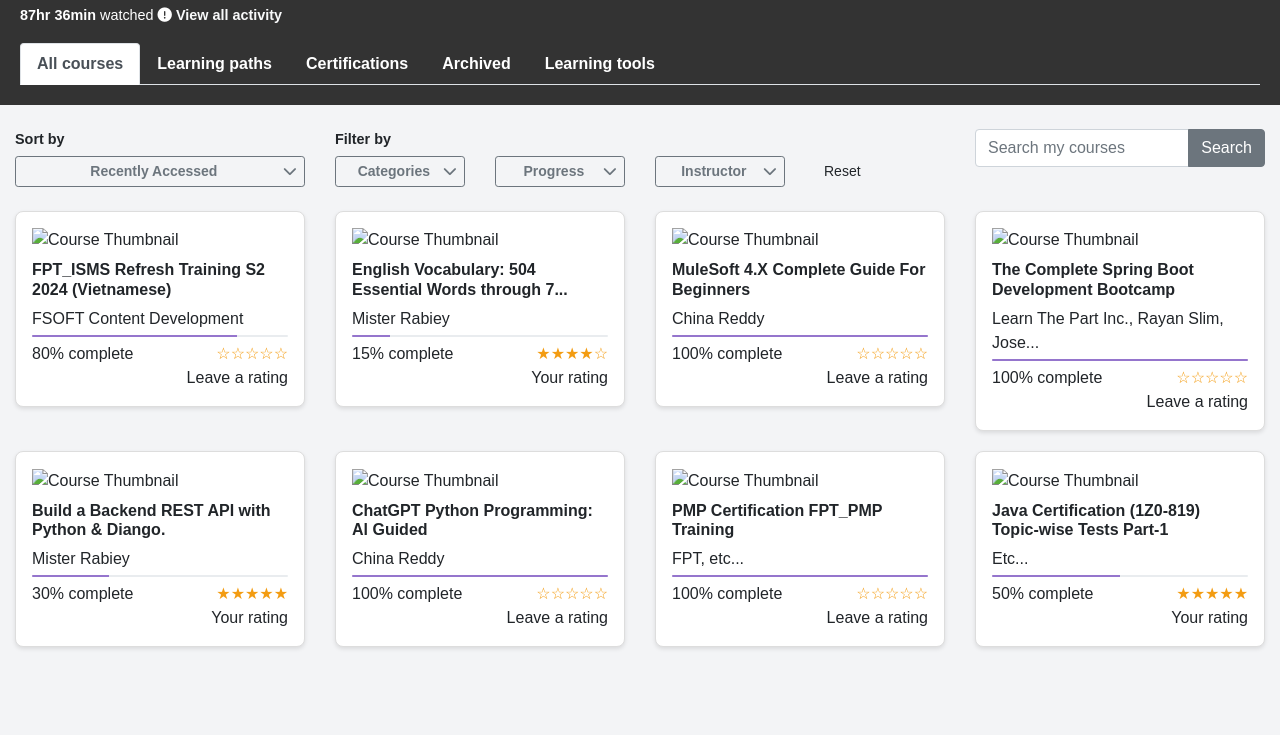
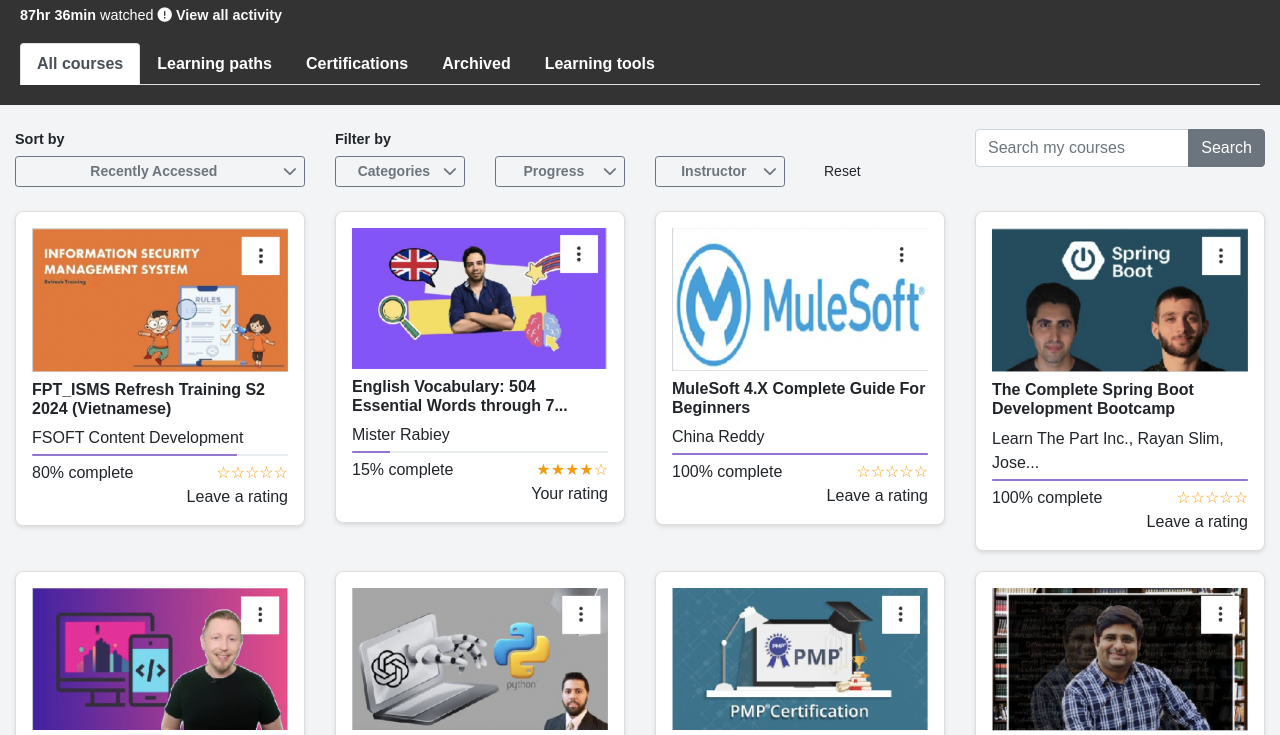
Before and after one commit to doqhung/GTNM_21130365, a plain HTML site: page lab5.html in a window 1280 px wide. Shown: the part 61-796 px from the top of the page. Drawn offline with nearby package versions, Linux system fonts and the light colour scheme; the site is published under a folder, as on GitHub Pages, so addresses that start at the root find nothing.

Commit message:
fix path img

```diff
--- a/lab5.html
+++ b/lab5.html
@@ -151,7 +151,7 @@
                 <div class="col-md-3">
                     <div class="course-card p-3">
                         <div class="course-thumbnail">
-                            <img src="/assets/img/course1_lab5.png" alt="Course Thumbnail">
+                            <img src="./assets/img/course1_lab5.png" alt="Course Thumbnail">
                         </div>
 
                         <h5 class="course-title mt-2">FPT_ISMS Refresh Training S2 2024 (Vietnamese)</h5>
@@ -174,7 +174,7 @@
                     <div class="course-card p-3">
                         <!-- Course Thumbnail -->
                         <div class="course-thumbnail">
-                            <img src="/assets/img/course4.png" alt="Course Thumbnail">
+                            <img src="./assets/img/course4.png" alt="Course Thumbnail">
                         </div>
 
                         <!-- Course Details -->
@@ -198,7 +198,7 @@
                 <div class="col-md-3">
                     <div class="course-card p-3">
                         <div class="course-thumbnail">
-                            <img src="/assets/img/course3_lab5.png" alt="Course Thumbnail">
+                            <img src="./assets/img/course3_lab5.png" alt="Course Thumbnail">
                         </div>
 
                         <h5 class="course-title mt-2">MuleSoft 4.X Complete Guide For Beginners</h5>
@@ -219,7 +219,7 @@
                 <div class="col-md-3">
                     <div class="course-card p-3">
                         <div class="course-thumbnail">
-                            <img src="/assets/img/course2_lab5.png" alt="Course Thumbnail">
+                            <img src="./assets/img/course2_lab5.png" alt="Course Thumbnail">
                         </div>
 
                         <h5 class="course-title mt-2">The Complete Spring Boot Development Bootcamp</h5>
@@ -244,7 +244,7 @@
                     <div class="course-card p-3">
                         <!-- Course Thumbnail -->
                         <div class="course-thumbnail">
-                            <img src="/assets/img/course5.png" alt="Course Thumbnail">
+                            <img src="./assets/img/course5.png" alt="Course Thumbnail">
                         </div>
 
                         <!-- Course Details -->
@@ -270,7 +270,7 @@
                 <div class="col-md-3">
                     <div class="course-card p-3">
                         <div class="course-thumbnail">
-                            <img src="/assets/img/course6.png" alt="Course Thumbnail">
+                            <img src="./assets/img/course6.png" alt="Course Thumbnail">
                         </div>
 
                         <h5 class="course-title mt-2">ChatGPT Python Programming: Al Guided
@@ -292,7 +292,7 @@
                 <div class="col-md-3">
                     <div class="course-card p-3">
                         <div class="course-thumbnail">
-                            <img src="/assets/img/course8.png" alt="Course Thumbnail">
+                            <img src="./assets/img/course8.png" alt="Course Thumbnail">
                         </div>
 
                         <h5 class="course-title mt-2">PMP Certification FPT_PMP Training
@@ -314,7 +314,7 @@
                 <div class="col-md-3">
                     <div class="course-card p-3">
                         <div class="course-thumbnail">
-                            <img src="/assets/img/course7.png" alt="Course Thumbnail">
+                            <img src="./assets/img/course7.png" alt="Course Thumbnail">
                         </div>
 
                         <h5 class="course-title mt-2">Java Certification (1Z0-819) Topic-wise Tests Part-1
@@ -344,7 +344,7 @@
                         <div class="row align-items-center w-100">
                             <!-- Logo on the left -->
                             <div class="col-3">
-                                <img src="/assets/img/fpt.jpg" alt="FPT Logo" class="img-fluid" style="max-width: 50px;">
+                                <img src="./assets/img/fpt.jpg" alt="FPT Logo" class="img-fluid" style="max-width: 50px;">
                             </div>
                             <!-- Content on the right -->
                             <div class="col-9">
@@ -369,7 +369,7 @@
                         <div class="row align-items-center w-100">
                             <!-- Logo on the left -->
                             <div class="col-3">
-                                <img src="/assets/img/fpt.jpg" alt="FPT Logo" class="img-fluid" style="max-width: 50px;">
+                                <img src="./assets/img/fpt.jpg" alt="FPT Logo" class="img-fluid" style="max-width: 50px;">
                             </div>
                             <!-- Content on the right -->
                             <div class="col-9">
```
Also changed, not shown: lab4.html (+7 -7 lines).
